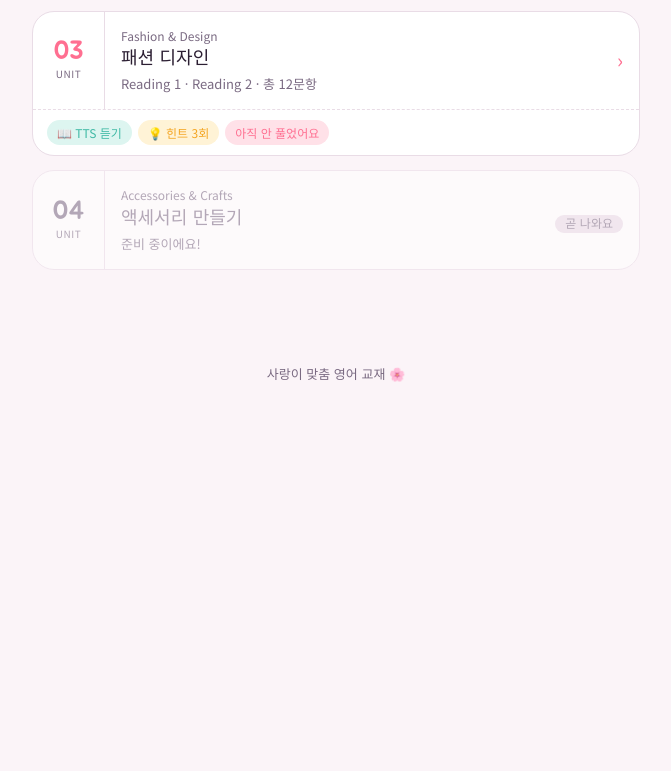
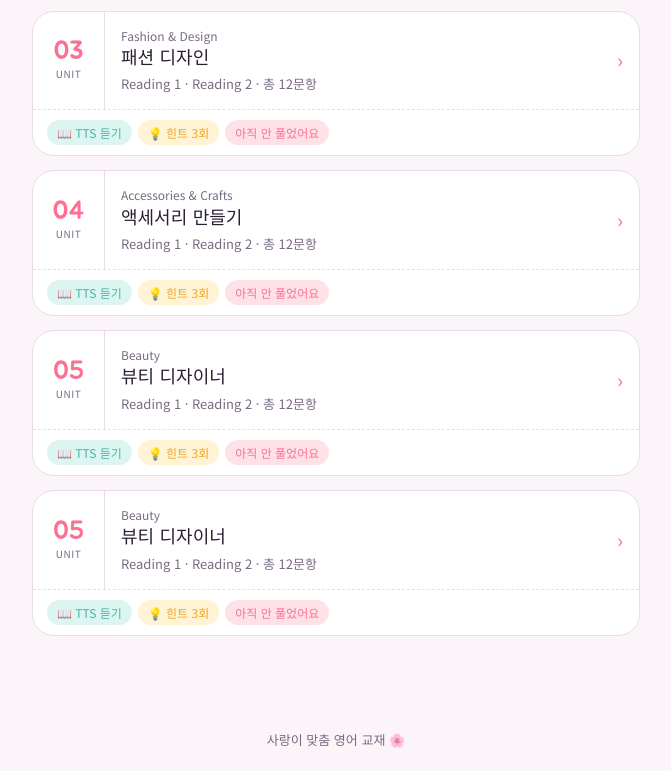
Before and after one commit to routinekim/sarangEnglish, a plain HTML site: page index.html in a window 1280 px wide. Shown: the part 754-1525 px from the top of the page, without its empty margins (304-975 px from the left). Before the commit the page ends 1159 px from the top, so only its background shows below. Drawn offline with Linux system fonts and the light colour scheme.

Commit message:
feat: 홈 Unit 04·05 카드 활성화, 유닛 수 5로 업데이트

```diff
--- a/index.html
+++ b/index.html
@@ -136,7 +136,7 @@ footer { text-align: center; padding: 20px 0 calc(20px + env(safe-area-inset-bot
 <main class="wrap">
 
   <div class="stats" id="stats">
-    <div class="stat"><div class="val" id="s-units">3</div><div class="key">유닛</div></div>
+    <div class="stat"><div class="val" id="s-units">5</div><div class="key">유닛</div></div>
     <div class="stat"><div class="val" id="s-done">0</div><div class="key">완료 문제</div></div>
     <div class="stat"><div class="val" id="s-hint">-</div><div class="key">남은 힌트</div></div>
   </div>
@@ -209,22 +209,70 @@ footer { text-align: center; padding: 20px 0 calc(20px + env(safe-area-inset-bot
     </div>
   </a>
 
-  <!-- UNIT 04 (coming soon) -->
-  <div class="unit-card soon">
+  <!-- UNIT 04 -->
+  <a class="unit-card" href="unit04/index.html">
     <div class="card-top">
       <div class="badge">
         <span class="num">04</span>
         <span class="label">UNIT</span>
       </div>
       <div class="info">
-        <span class="topic">Accessories & Crafts</span>
+        <span class="topic">Accessories &amp; Crafts</span>
         <span class="title">액세서리 만들기</span>
-        <span class="desc">준비 중이에요!</span>
+        <span class="desc">Reading 1 · Reading 2 · 총 12문항</span>
       </div>
-      <span class="arrow"><span class="coming">곧 나와요</span></span>
+      <span class="arrow">›</span>
     </div>
-  </div>
+    <div class="card-bottom">
+      <span class="chip">📖 TTS 듣기</span>
+      <span class="chip orange">💡 힌트 3회</span>
+      <span class="chip pink" id="u04-prog">아직 안 풀었어요</span>
+    </div>
+  </a>
 
+
+  <!-- UNIT 05 -->
+  <a class="unit-card" href="unit05/index.html">
+    <div class="card-top">
+      <div class="badge">
+        <span class="num">05</span>
+        <span class="label">UNIT</span>
+      </div>
+      <div class="info">
+        <span class="topic">Beauty</span>
+        <span class="title">뷰티 디자이너</span>
+        <span class="desc">Reading 1 · Reading 2 · 총 12문항</span>
+      </div>
+      <span class="arrow">›</span>
+    </div>
+    <div class="card-bottom">
+      <span class="chip">📖 TTS 듣기</span>
+      <span class="chip orange">💡 힌트 3회</span>
+      <span class="chip pink" id="u05-prog">아직 안 풀었어요</span>
+    </div>
+  </a>
+
+
+  <!-- UNIT 05 -->
+  <a class="unit-card" href="unit05/index.html">
+    <div class="card-top">
+      <div class="badge">
+        <span class="num">05</span>
+        <span class="label">UNIT</span>
+      </div>
+      <div class="info">
+        <span class="topic">Beauty</span>
+        <span class="title">뷰티 디자이너</span>
+        <span class="desc">Reading 1 · Reading 2 · 총 12문항</span>
+      </div>
+      <span class="arrow">›</span>
+    </div>
+    <div class="card-bottom">
+      <span class="chip">📖 TTS 듣기</span>
+      <span class="chip orange">💡 힌트 3회</span>
+      <span class="chip pink" id="u05-prog">아직 안 풀었어요</span>
+    </div>
+  </a>
 </main>
 
 <footer>사랑이 맞춤 영어 교재 🌸</footer>
@@ -267,6 +315,17 @@ footer { text-align: center; padding: 20px 0 calc(20px + env(safe-area-inset-bot
     }
   } catch(e) {}
     document.getElementById('s-hint').textContent = hintsLeft;
+
+  try {
+    const d4=JSON.parse(localStorage.getItem('unit04')||'null');
+    if(d4){const c4=Object.keys(d4.locked||{}).length,do4=Object.keys(d4.state||{}).length;
+    document.getElementById('u04-prog').textContent=c4===12?'✅ 완료!':do4>0?do4+' / 12 풀었어요':'아직 안 풀었어요';}
+  } catch(e){}
+  try {
+    const d5=JSON.parse(localStorage.getItem('unit05')||'null');
+    if(d5){const c5=Object.keys(d5.locked||{}).length,do5=Object.keys(d5.state||{}).length;
+    document.getElementById('u05-prog').textContent=c5===12?'✅ 완료!':do5>0?do5+' / 12 풀었어요':'아직 안 풀었어요';}
+  } catch(e){}
   } catch (e) {}
 })();
 </script>
```
